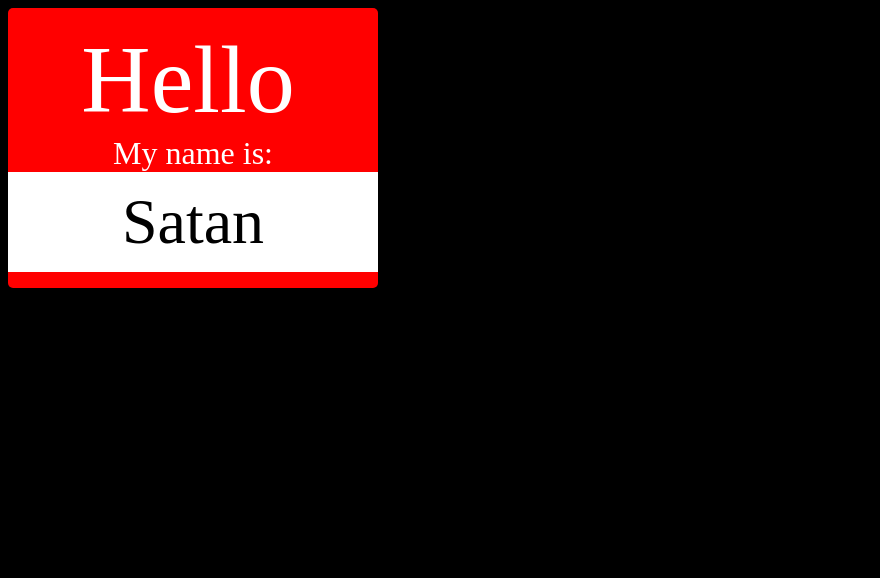
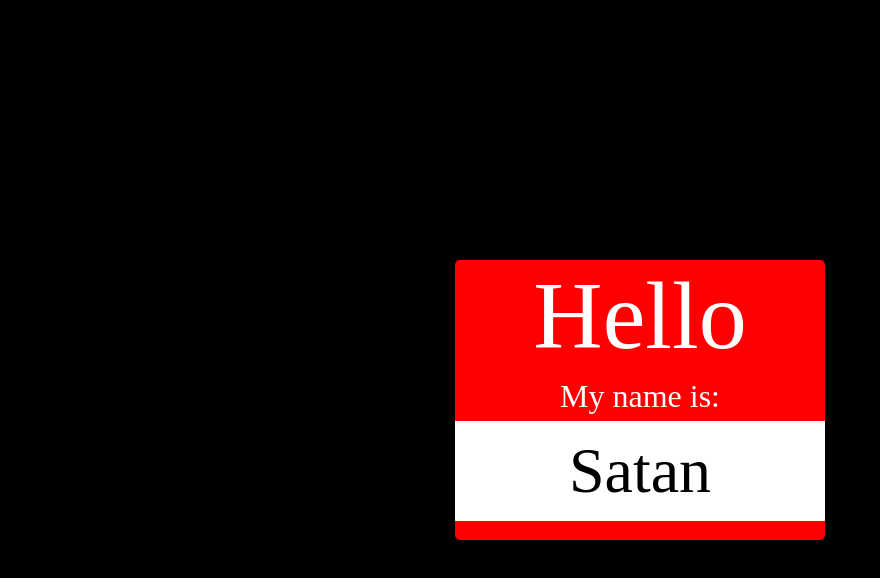
Before and after one commit to jeffIrvine/lab-02a-name-tag, a plain HTML site: page index.html in a window 1280 px wide. Shown: the whole page, without its empty margins (0-880 px from the left). Drawn offline with Linux system fonts and the light colour scheme.

Commit message:
spacing changes

```diff
--- a/style.css
+++ b/style.css
@@ -1,6 +1,10 @@
 body, html {
     height: 100%;
     background-color: black;
+    display: flex;
+    flex-direction: column;
+    justify-content: center;
+    align-items: center;
 }
 
 * {
@@ -18,9 +22,6 @@ main {
     height: 280px;
     text-align: center;
     border-radius: 5px;
-    display: flex;
-    flex-direction: column;
-    justify-content: center;
 }
 
 .name {
@@ -35,11 +36,11 @@ main {
 }
 
 .greeting {
-    width: 360px;
     font-weight: 400;
     font-size: 6em;
 }
 
 .my-name-is {
     font-size: 2em;
+    line-height: 50px;
 }
```
